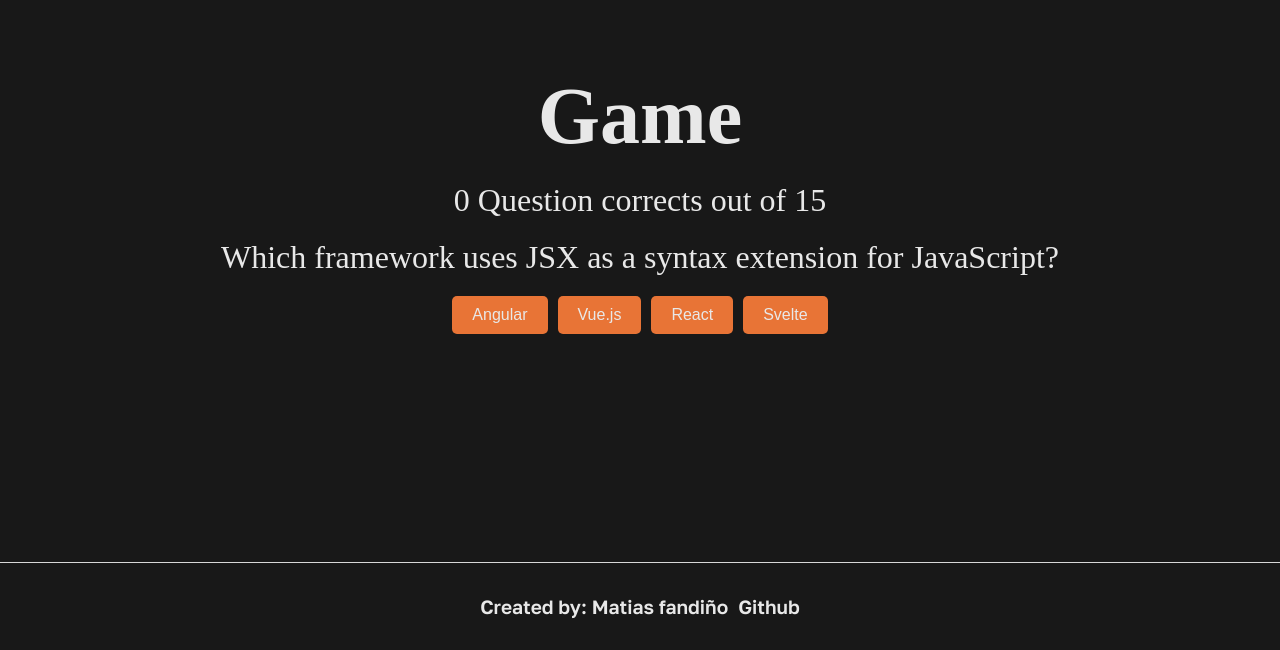
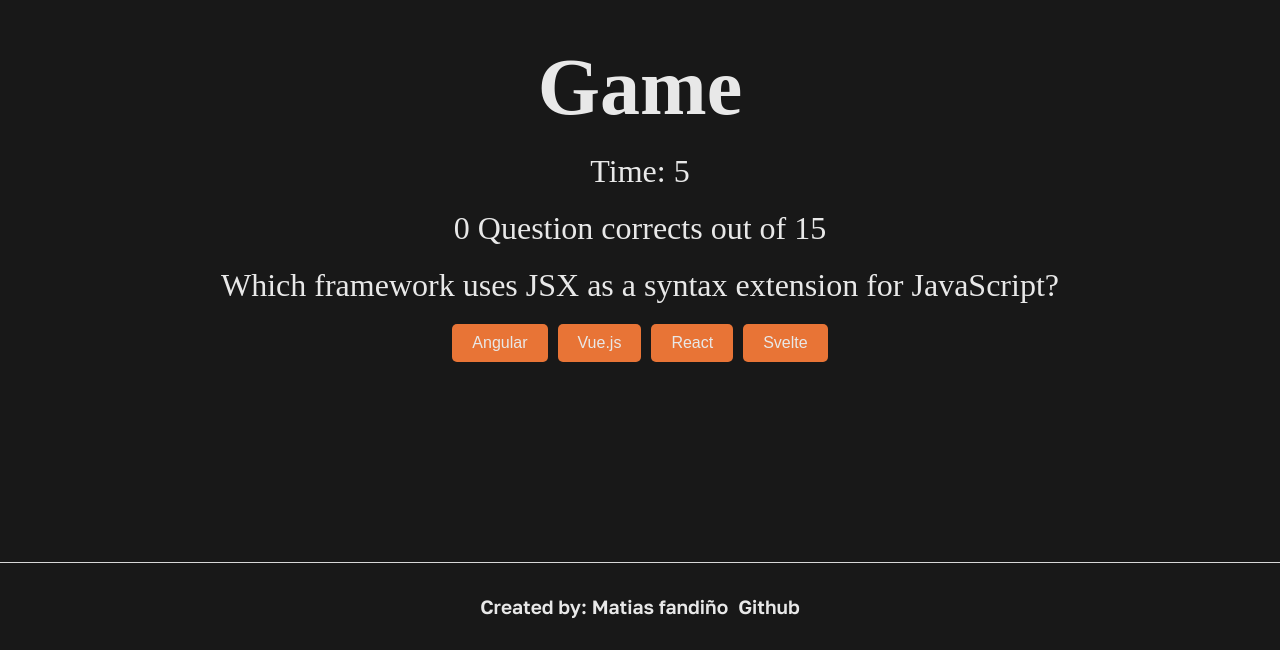
Before and after one commit to matifandy8/guess-the-framework, a Next.js app: page /game in a window 1280 px wide. Shown: the part 158-808 px from the top of the page. Built offline with nearby package versions, Linux system fonts and the light colour scheme.

Commit message:
feat: logic game

```diff
--- a/src/app/game/page.tsx
+++ b/src/app/game/page.tsx
@@ -1,34 +1,53 @@
 "use client";
-import { useState } from "react";
+import { useEffect, useState } from "react";
 import { gameData } from "../data/questions";
 import styles from "./styles.module.css";
 
 export default function Game() {
   const [currentIndex, setCurrentIndex] = useState(0);
   const [score, setScore] = useState(0);
-  const [showNextButton, setShowNextButton] = useState(false);
+  const [answered, setAnswered] = useState(false);
+  const [timer, setTimer] = useState(10);
+
+  useEffect(() => {
+    if (timer > 0 && !answered) {
+      const interval = setInterval(() => {
+        setTimer((prev) => prev - 1);
+      }, 1000);
+      return () => clearInterval(interval);
+    } else if (timer === 0 && !answered) {
+      setAnswered(true);
+    }
+  }, [timer, answered]);
 
   const questions = gameData.questions;
+
+  const lastQuestion = currentIndex === questions.length - 1;
 
   const handleGuess = (option: string) => {
     if (option === questions[currentIndex].answer) {
       setScore(score + 1);
-      alert("Correct!");
-      setShowNextButton(true);
-    } else {
-      alert("Wrong!");
-      setShowNextButton(true);
+      setAnswered(true);
     }
-    if (currentIndex === questions.length - 1) {
-      alert(`Game over! Your score is ${score}`);
-      setCurrentIndex(0);
-      setScore(0);
-    }
+  };
+
+  const handleNext = () => {
+    setCurrentIndex(currentIndex + 1);
+    setAnswered(false);
+    setTimer(10);
+  };
+
+  const handleResetGame = () => {
+    setCurrentIndex(0);
+    setScore(0);
+    setAnswered(false);
+    setTimer(10);
   };
 
   return (
     <div className={styles.container}>
       <h1 className={styles.title}>Game</h1>
+      <span className={styles.timer}>Time: {timer}</span>
       <span className={styles.score}>
         {score} Question corrects out of {questions.length}
       </span>
@@ -37,22 +56,26 @@ export default function Game() {
         {questions[currentIndex].options.map((option) => (
           <button
             key={option}
-            className={styles.option}
+            className={`${styles.option} ${
+              answered
+                ? option === questions[currentIndex].answer
+                  ? styles.correct
+                  : styles.wrong
+                : ""
+            }`}
             onClick={() => handleGuess(option)}
+            disabled={answered}
           >
             {option}
           </button>
         ))}
       </div>
-      {showNextButton === true && (
+      {answered && (
         <button
-          className={styles.nextButton}
-          onClick={() => {
-            setCurrentIndex(currentIndex + 1);
-            setShowNextButton(false);
-          }}
+          className={lastQuestion ? styles.tryagainButton : styles.nextButton}
+          onClick={lastQuestion ? handleResetGame : handleNext}
         >
-          Next
+          {lastQuestion ? "Try Again" : "Next"}
         </button>
       )}
     </div>
--- a/src/app/game/styles.module.css
+++ b/src/app/game/styles.module.css
@@ -9,6 +9,12 @@
 .title {
   font-size: 5rem;
   color: white;
+}
+
+.timer {
+  font-size: 2rem;
+  color: white;
+  margin-top: 20px;
 }
 
 .score {
@@ -46,6 +52,11 @@
   background-color: #cc591c;
 }
 
+.option[disabled] {
+  background-color: gray;
+  cursor: not-allowed;
+}
+
 .nextButton {
   margin-top: 20px;
   background-color: green;
@@ -56,6 +67,50 @@
   border-radius: 5px;
   cursor: pointer;
   transition: background-color 0.3s ease;
+}
+
+.nextButton:hover {
+  background-color: darkgreen;
+}
+
+.nextButton:active {
+  background-color: darkgreen;
+}
+
+.tryAgainButton {
+  margin-top: 20px;
+  background-color: red;
+  color: white;
+  border: none;
+  padding: 10px 20px;
+  font-size: 16px;
+  border-radius: 5px;
+  cursor: pointer;
+  transition: background-color 0.3s ease;
+}
+
+.correct {
+  background-color: green;
+  animation: correct 0.3s ease;
+}
+
+@keyframes correct {
+  0% {
+    transform: scale(1);
+  }
+  50% {
+    transform: scale(1.1);
+  }
+  100% {
+    transform: scale(1);
+  }
+}
+.correct[disabled] {
+  background-color: green;
+  cursor: not-allowed;
+}
+.wrong {
+  border: 1px solid red;
 }
 
 @media screen and (max-width: 768px) {
```
